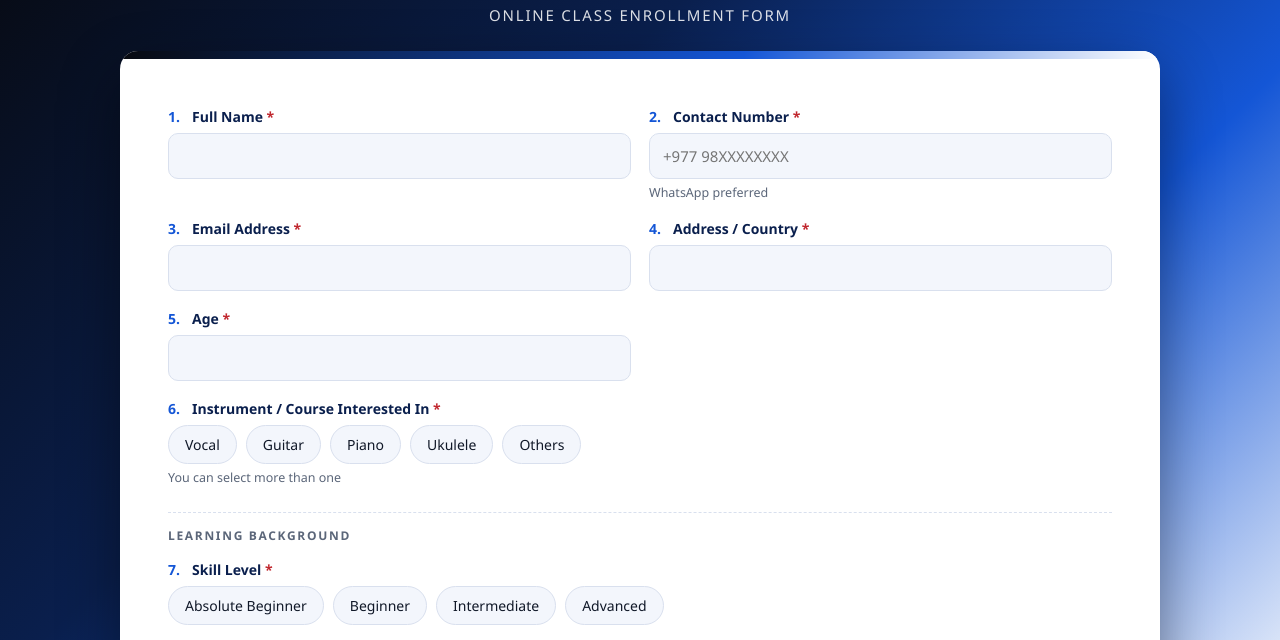
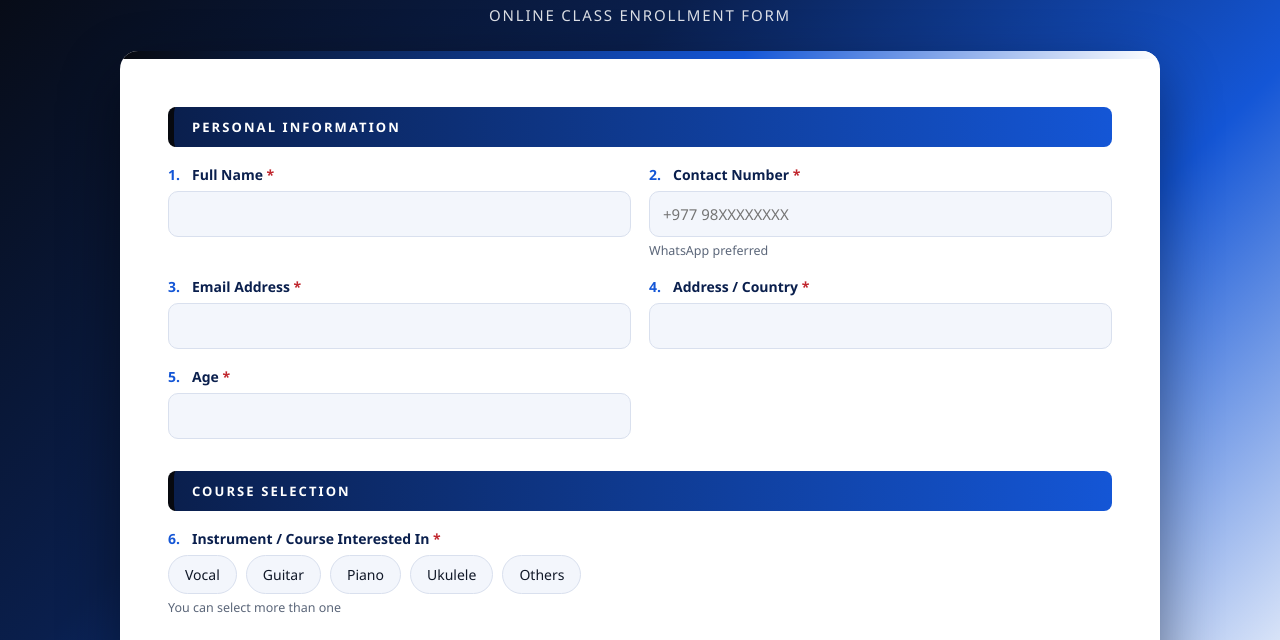
Before and after one commit to Pramod-Adhikri/Online-form-SP, a plain HTML site: page index.html in a window 1280 px wide. Shown: the part 107-747 px from the top of the page. Drawn offline with Linux system fonts and the light colour scheme.

Commit message:
Update index.html

```diff
--- a/index.html
+++ b/index.html
@@ -36,7 +36,8 @@ input:focus,select:focus,textarea:focus{border-color:var(--blue);background:var(
 .opts span{display:inline-block;padding:9px 16px;border:1.5px solid var(--line);border-radius:999px;background:var(--soft);font-size:14px;transition:.15s}
 .opts input:checked+span{background:var(--blue);border-color:var(--blue);color:var(--white);font-weight:600}
 .opts input:focus-visible+span{box-shadow:0 0 0 3px rgba(20,86,214,.3)}
-.sec{margin:8px 0 -2px;padding-top:14px;border-top:1px dashed var(--line);font-size:12px;letter-spacing:.14em;text-transform:uppercase;color:var(--mute);font-weight:600}
+.sec{margin:14px 0 0;padding:11px 18px;background:linear-gradient(90deg,var(--navy),var(--blue));color:var(--white);border-radius:8px;border-left:6px solid var(--black);font-size:13px;letter-spacing:.16em;text-transform:uppercase;font-weight:700}
+.sec.first{margin-top:0}
 .terms{margin-top:26px;background:var(--black);color:#e6ebf7;border-radius:12px;padding:18px 22px}
 .terms h3{margin:0 0 8px;font-size:14px;letter-spacing:.12em;text-transform:uppercase;color:#7fa8ff}
 .terms ul{margin:0;padding-left:18px;font-size:14px;line-height:1.7}
@@ -65,11 +66,13 @@ footer{text-align:center;color:rgba(255,255,255,.75);font-size:13px;margin-top:2
   <div class="bar"></div>
   <form id="f" novalidate>
    <div class="grid">
+    <div class="sec full first">Personal Information</div>
     <div class="field"><label for="name"><b>1.</b>Full Name <span class="req">*</span></label><input type="text" id="name" autocomplete="name"></div>
     <div class="field"><label for="phone"><b>2.</b>Contact Number <span class="req">*</span></label><input type="tel" id="phone" autocomplete="tel" placeholder="+977 98XXXXXXXX"><div class="hint">WhatsApp preferred</div></div>
     <div class="field"><label for="email"><b>3.</b>Email Address <span class="req">*</span></label><input type="email" id="email" autocomplete="email"></div>
     <div class="field"><label for="addr"><b>4.</b>Address / Country <span class="req">*</span></label><input type="text" id="addr" autocomplete="street-address"></div>
     <div class="field"><label for="age"><b>5.</b>Age <span class="req">*</span></label><input type="number" id="age" min="3" max="99"></div>
+    <div class="sec full">Course Selection</div>
     <div class="field full"><span class="lbl"><b>6.</b>Instrument / Course Interested In <span class="req">*</span></span>
      <div class="opts" id="courses">
       <label><input type="checkbox" name="course" value="Vocal"><span>Vocal</span></label>
```
